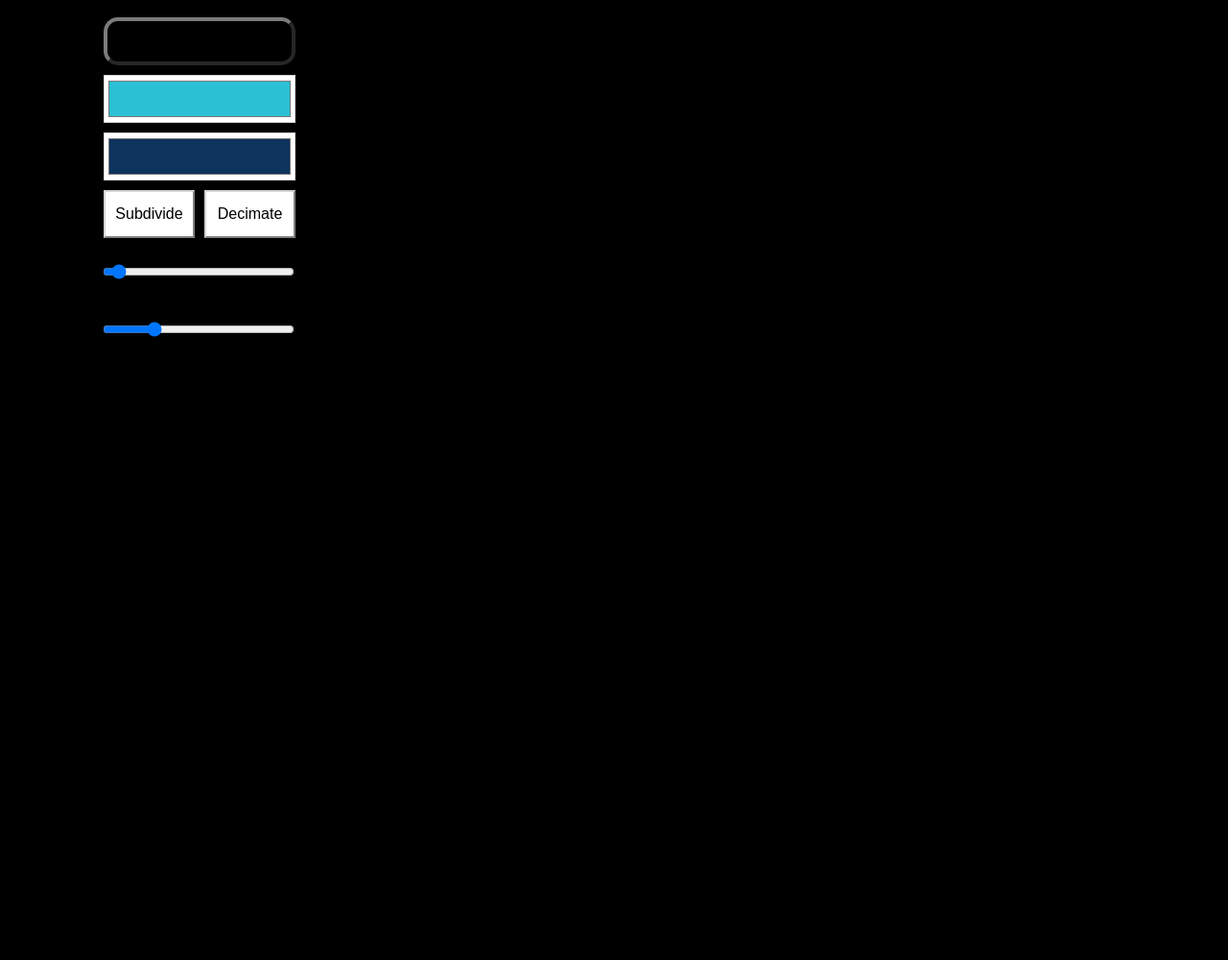
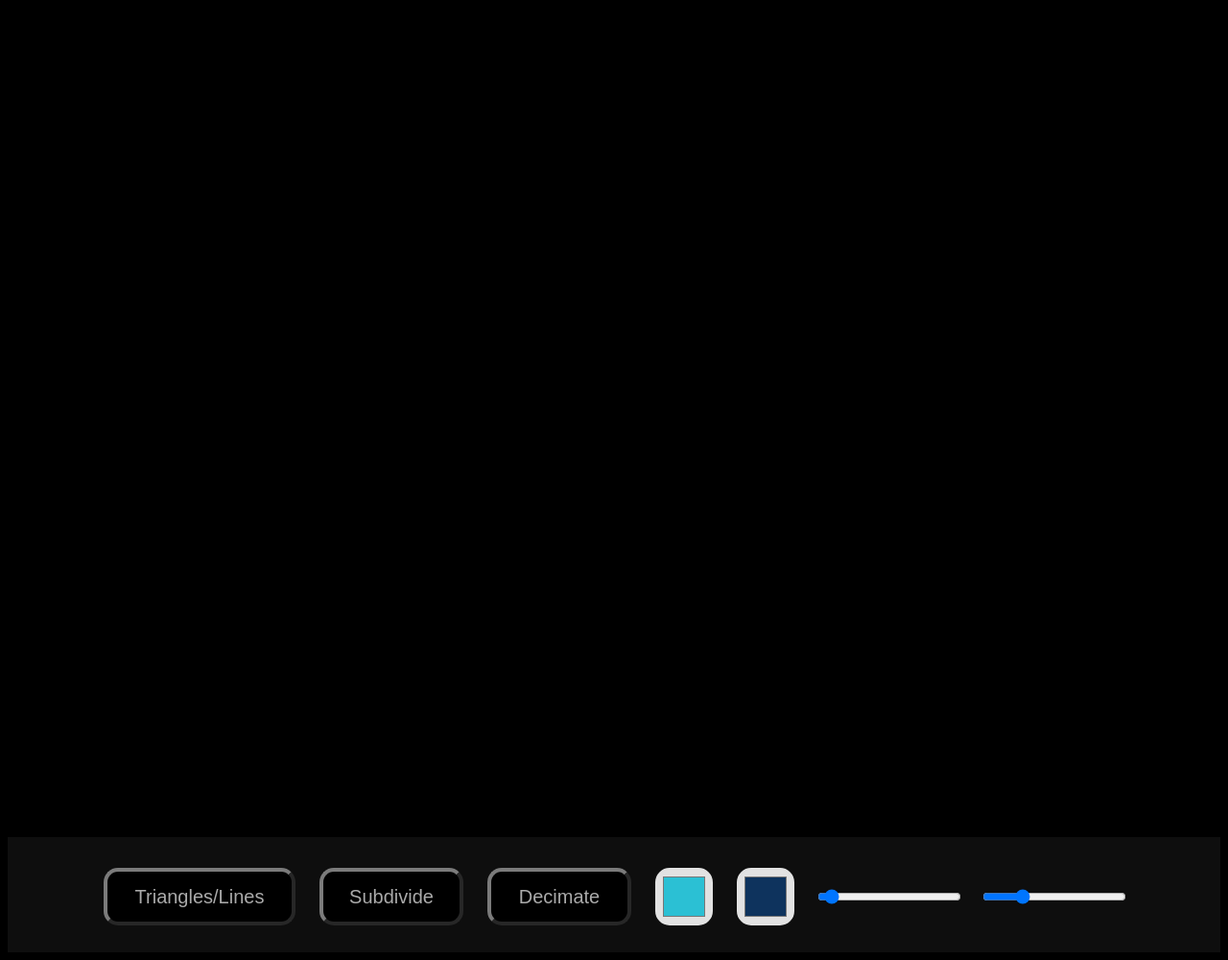
Before and after one commit to MarekSGarbaczonek/Unicorn-Engine, a website with bundled scripts: page index.html in a window 1280 px wide. Shown: the whole page at 96% size. Built offline with nearby package versions, Linux system fonts and the light colour scheme; files whose address does not match are found by name.

Commit message:
UI Update

```diff
--- a/GraphicsManager.js
+++ b/GraphicsManager.js
@@ -88,7 +88,7 @@ export function renderInit(){
     gl.depthFunc(gl.LEQUAL);
 
     //Set up the viewport
-    gl.viewport( 0, 100, canvas.width, canvas.height);
+    gl.viewport( 0, 60, canvas.width, canvas.height);
 
     //Create a perspective projection and send it as projectionMatrix to the vertex shader
     let fovy = 12.5;
--- a/index.html
+++ b/index.html
@@ -68,31 +68,53 @@
 
 </head>
 <div style="position: relative; text-align: center;">
+    <canvas id="gl-canvas" width="980" height="980" style="top: -200px">
+        Epic fail!
+    </canvas>
+</div>
 
+<div style="position:relative; top:-100px;">
+    <div style="position:absolute; top:calc(85% - 20px);
+    width:100%; height:120px; background-color:#0E0E0E;"></div>
+
+    <div style="position:absolute; top:calc(85% + 12px); left:calc(50% - 532px);">
         <button id="linesTrianglesButton"
-            style="background: #000000; border-color: #7B7B7B; border-width: 4px; border-radius: 15px; width: 200px; height: 50px; font-size: 16px; margin-top: 10px; position: absolute; top: 0; left: 100px; display: block;">
+                style="background: #000000; border-color: #7B7B7B; border-width: 4px;
+            border-radius: 15px; width: 200px; height: 60px; font-size: 20px; margin-top: 0px;
+            position: absolute; top: 0px; left: 0px; display: block; color: #AAAAAA;">
             Triangles/Lines
         </button>
 
-    <input type="color" id="primary-color-slider" name="p-color-slider" style="background: white; border-color: lightgray; width: 200px; height: 50px; margin-top: 70px; position: absolute; top: 0; left: 100px; display: block;" value="#2BC0D4">
-    <input type="color" id="secondary-color-slider" name="s-color-slider" style="background: white; border-color: lightgray; width: 200px; height: 50px; margin-top: 130px; position: absolute; top: 0; left: 100px; display: block;" value="#0E335D">
-
         <button id="subdivideButton"
-            style="background: white; border-color: lightgray; width: 95px; height: 50px; font-size: 16px; margin-top: 190px; position: absolute; top: 0; left: 100px; display: block;">
+                style="background: #000000; border-color: #7B7B7B; border-width: 4px;
+            border-radius: 15px; width: 150px; height: 60px; color: #AAAAAA;
+            font-size: 20px; margin-top: 0px; position: absolute; top: 0; left: 225px; display: block;">
             Subdivide
         </button>
 
         <button id="decimateButton"
-            style="background: white; border-color: lightgray; width: 95px; height: 50px; font-size: 16px; margin-top: 190px; position: absolute; top: 0; left: 205px; display: block;">
+                style="background: #000000; border-color: #7B7B7B; border-width: 4px;
+            border-radius: 15px; width: 150px; height: 60px; color: #AAAAAA;
+            font-size: 20px; margin-top: 0px; position: absolute; top: 0; left: 400px; display: block;">
             Decimate
         </button>
 
-    <input type="range" min="0" max="100" value="5" id="amplitude" style="background: white; border-color: lightgray; width: 200px; height: 50px; margin-top: 250px; position: absolute; top: 0; left: 97px; display: block;">
-    <input type="range" min="0" max="2000" value="500" id="frequency" style="background: white; border-color: lightgray; width: 200px; height: 50px; margin-top: 310px; position: absolute; top: 0; left: 97px; display: block;">
+        <input type="color" id="primary-color-slider" name="p-color-slider" style="background: #E2E2E2;
+    border-color: #E2E2E2; width: 60px; height: 60px; margin-top: 0px; border-width: 4px; border-radius: 15px;
+    position: absolute; top: 0; left: 575px; display: block;" value="#2BC0D4">
 
-    <canvas id="gl-canvas" width="980" height="980" style="top: -200px">
-        Epic fail!
-    </canvas>
+        <input type="color" id="secondary-color-slider" name="s-color-slider" style="background: #E2E2E2;
+    border-color: #E2E2E2; width: 60px; height: 60px; margin-top: 0px; border-width: 4px; border-radius: 15px;
+    position: absolute; top: 0; left: 660px; display: block;" value="#0E335D">
+
+        <input type="range" min="0" max="100" value="5" id="amplitude" style="background: white;
+    width: 150px; height: 50px; margin-top: 5px; position: absolute;
+    top: 0; left: 742px; display: block;">
+
+        <input type="range" min="0" max="2000" value="500" id="frequency" style="background: white;
+    width: 150px; height: 50px; margin-top: 5px; position: absolute;
+    top: 0; left: 914px; display: block;">
+    </div>
 </div>
 
 <script type="module" src="ObjectManager.js"></script>
--- a/styles.css
+++ b/styles.css
@@ -18,8 +18,3 @@ html, body {
 .button2 {
     margin-top: 50px;
 }
-
-#gl-canvas {
-    position: relative;
-    top: 500px; /* adjust this value to move the canvas up by the desired amount */
-}
```
Lines whose indentation alone changed are shown as unchanged.
